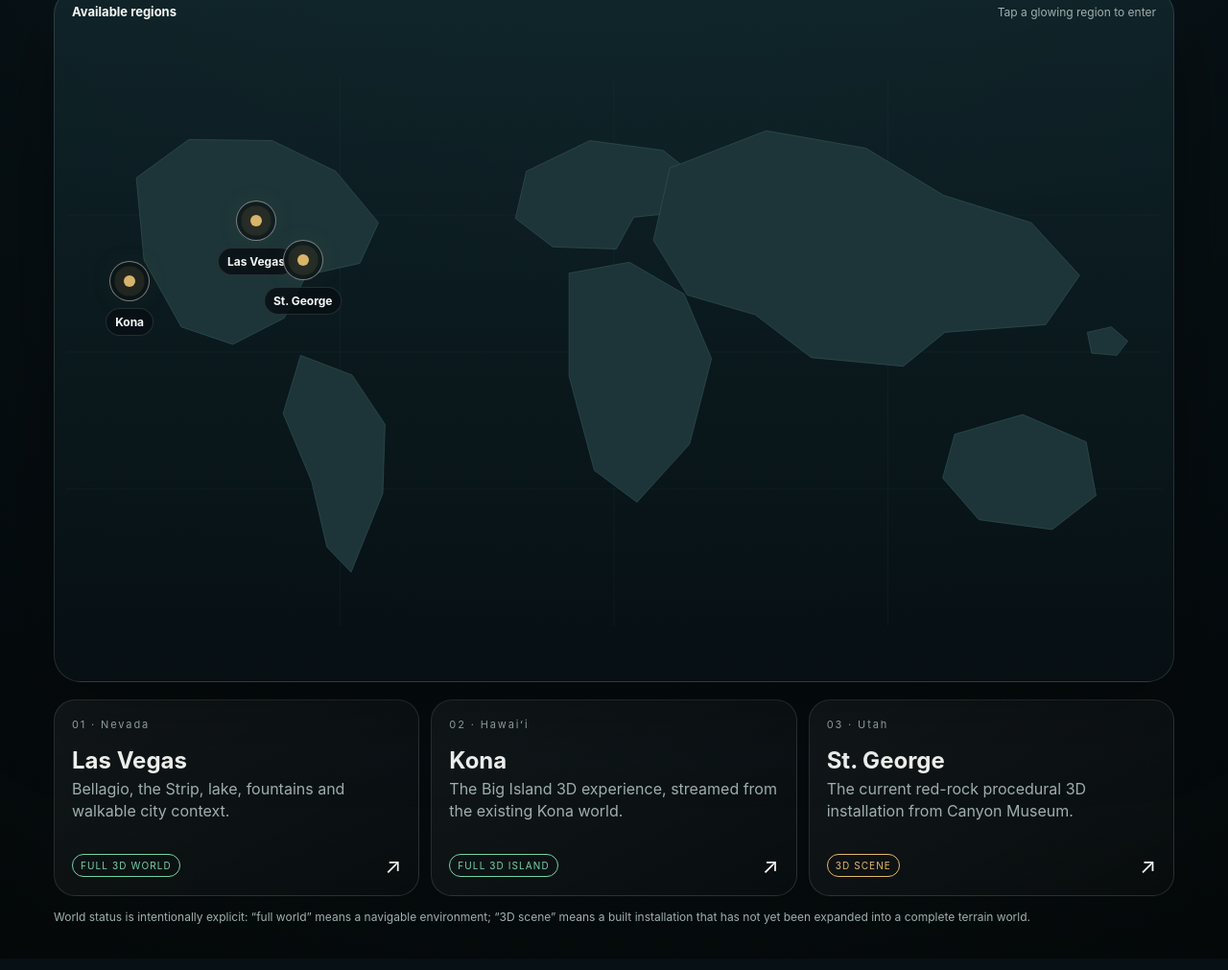
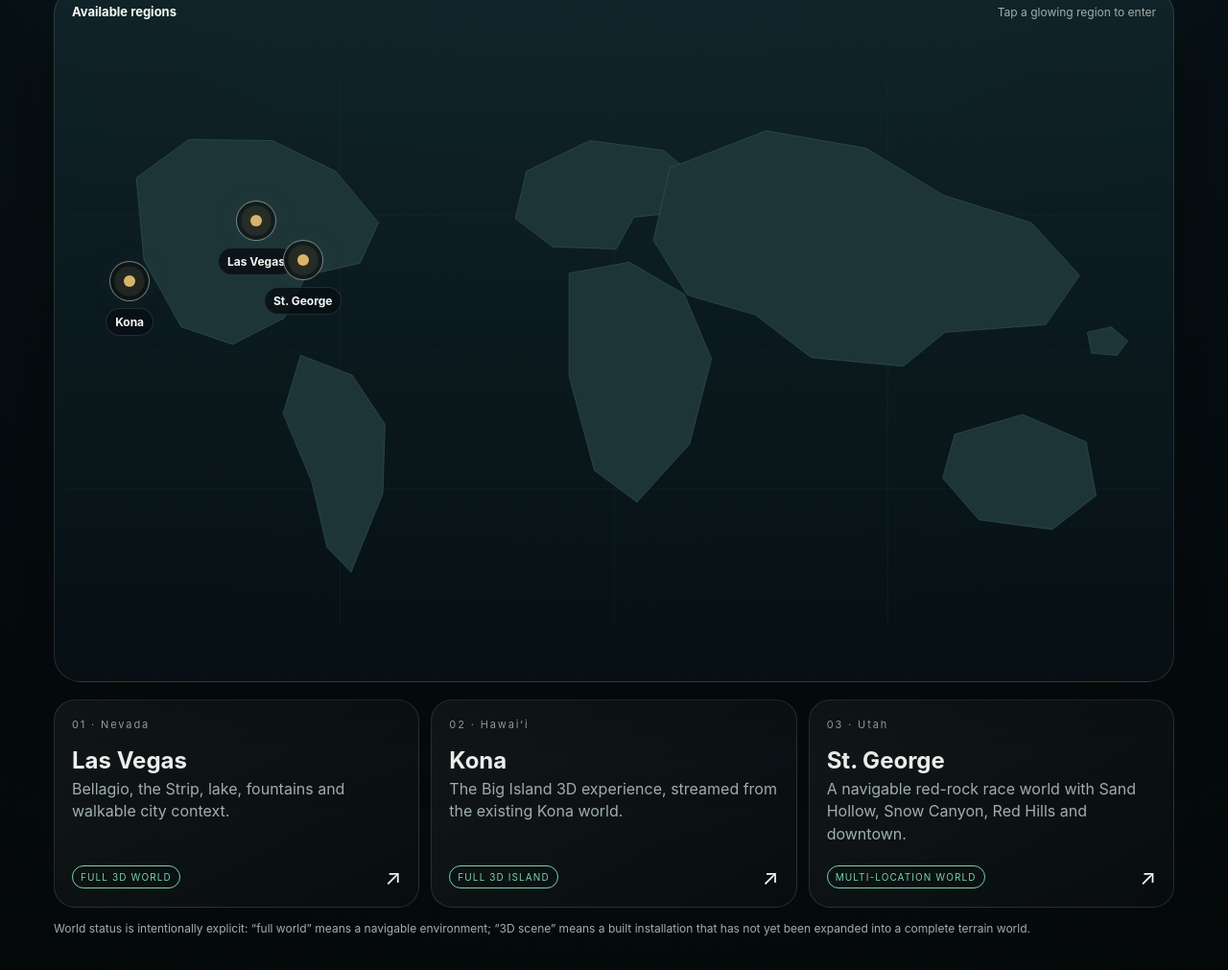
Before and after one commit to joaoccaldas/bellagio, a plain HTML site: page portal/index.html in a window 1280 px wide. Shown: the part 303-1314 px from the top of the page at 96% size. Drawn offline with Linux system fonts and the light colour scheme.

Commit message:
feat: reflect expanded St George world in atlas

```diff
--- a/portal/index.html
+++ b/portal/index.html
@@ -76,7 +76,7 @@ h1{font-size:clamp(34px,9vw,76px);line-height:.95;letter-spacing:-.04em;margin:1
   <section class="worlds">
     <a class="card" href="worlds/vegas/"><span class="num">01 · Nevada</span><h2>Las Vegas</h2><p>Bellagio, the Strip, lake, fountains and walkable city context.</p><footer><span class="badge ready">Full 3D world</span><span class="arrow">↗</span></footer></a>
     <a class="card" href="worlds/kona/"><span class="num">02 · Hawaiʻi</span><h2>Kona</h2><p>The Big Island 3D experience, streamed from the existing Kona world.</p><footer><span class="badge ready">Full 3D island</span><span class="arrow">↗</span></footer></a>
-    <a class="card" href="worlds/st-george/"><span class="num">03 · Utah</span><h2>St. George</h2><p>The current red-rock procedural 3D installation from Canyon Museum.</p><footer><span class="badge study">3D scene</span><span class="arrow">↗</span></footer></a>
+    <a class="card" href="worlds/st-george/"><span class="num">03 · Utah</span><h2>St. George</h2><p>A navigable red-rock race world with Sand Hollow, Snow Canyon, Red Hills and downtown.</p><footer><span class="badge ready">Multi-location world</span><span class="arrow">↗</span></footer></a>
   </section>
   <p class="note">World status is intentionally explicit: “full world” means a navigable environment; “3D scene” means a built installation that has not yet been expanded into a complete terrain world.</p>
 </main>
```
